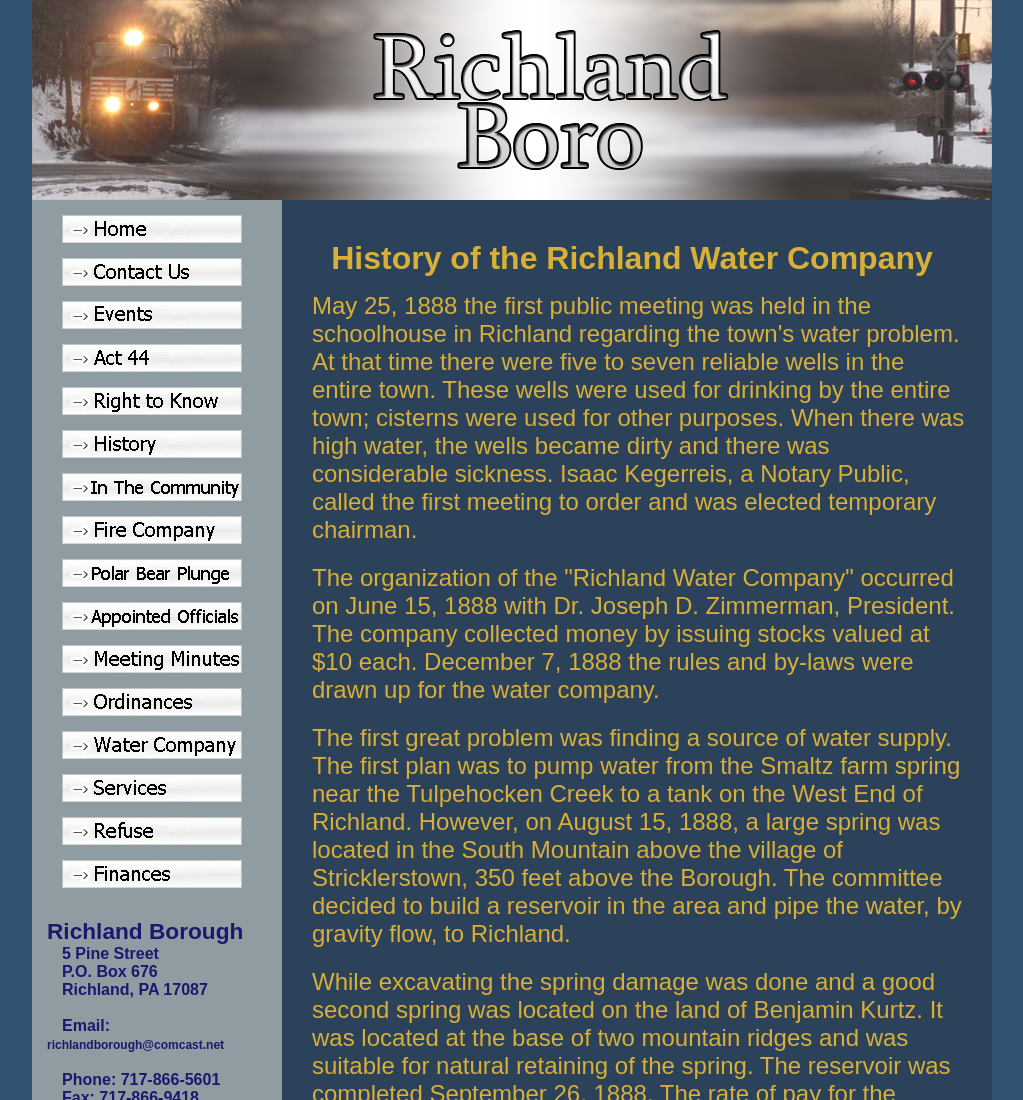
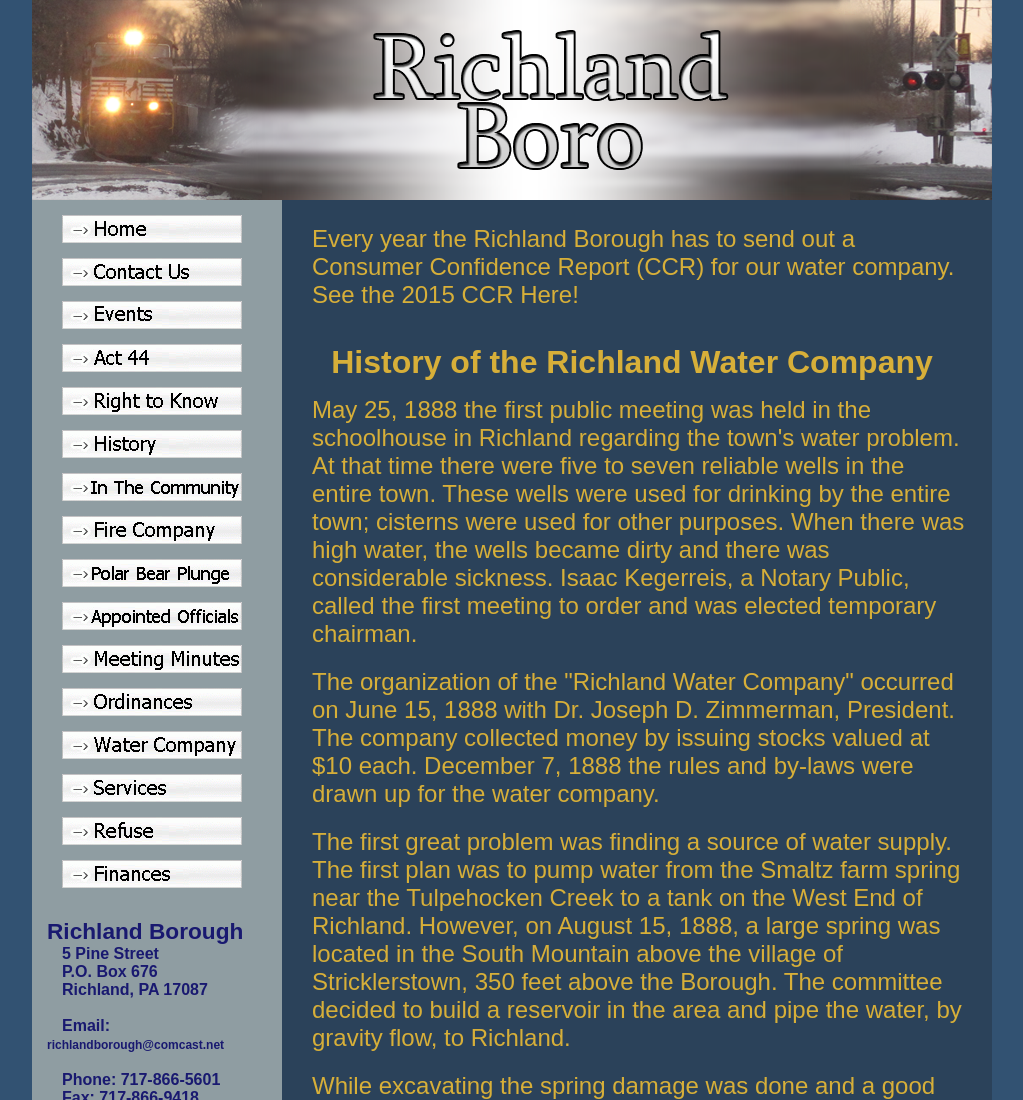
Before and after one commit to wadeanthony0100/Richland-Borough-dot-org, a website: page water_company.html in a window 1280 px wide. Shown: the top 1100 px of the page, without its empty margins (128-1151 px from the left). Drawn offline with Linux system fonts and the light colour scheme; a script that the page names is missing.

Commit message:
Add CRR to Water page

```diff
--- a/water_company.html
+++ b/water_company.html
@@ -104,6 +104,11 @@
                 id="weather_widget">
         </script>
     </div><!--close id nav-->    <div id="water_content">
+
+        <p>
+        Every year the Richland Borough has to send out a Consumer Confidence Report (CCR) for our water company. See the 2015 <a src="file/2015CRR.pdf">CCR</a> Here!
+        </p>
+
         <h1>History of the Richland Water Company</h1>
 
         <p>
```
Also changed, not shown: 1 other file.
